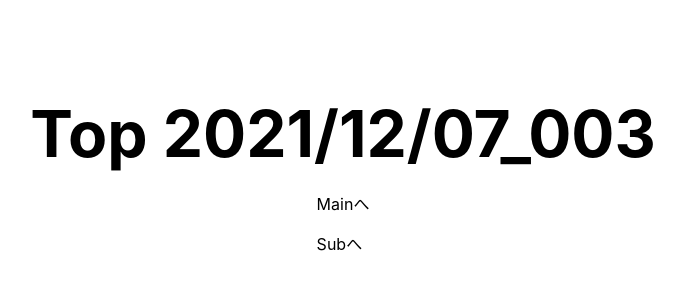
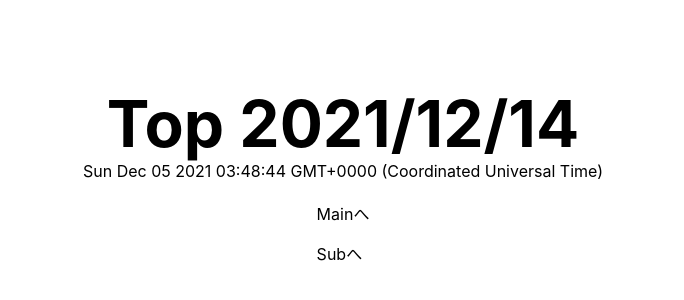
Before and after one commit to akinogu/next-pwa-sample, a Next.js app: page / in a window 1280 px wide. Shown: the part 224-524 px from the top of the page, without its empty margins (297-981 px from the left). Built offline with nearby package versions, Linux system fonts and the light colour scheme.

Commit message:
modified top message

```diff
--- a/pages/index.tsx
+++ b/pages/index.tsx
@@ -4,6 +4,7 @@ import Link from 'next/link'
 import styles from '../styles/Home.module.css'
 
 const Home: NextPage = () => {
+  const current = new Date().toString()
   return (
     <div className={styles.container}>
       <Head>
@@ -14,8 +15,9 @@ const Home: NextPage = () => {
 
       <main className={styles.main}>
         <h1 className={styles.title}>
-          Top 2021/12/07_003
+          Top 2021/12/14
         </h1>
+        <div>{current}</div>
         <div className={styles.linkWrap}>
           <Link href='/main'>Mainへ</Link>
           <Link href='/sub'>Subへ</Link>
```
